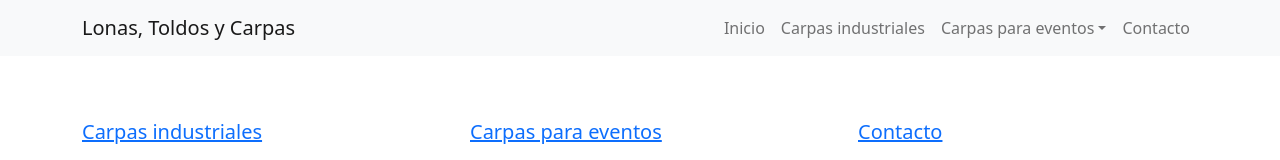
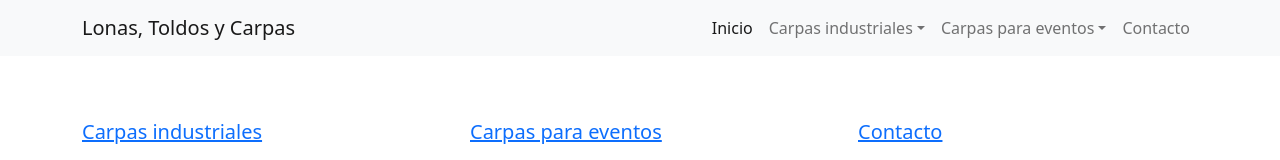
Before and after one commit to Comecacahuates/web-lotocasa, a Next.js app: page / in a window 1280 px wide. Shown: the top 160 px of the page. Built offline with nearby package versions, Linux system fonts and the light colour scheme.

Commit message:
Corrección de componente de la barra de navegación

```diff
--- a/components/navbar.tsx
+++ b/components/navbar.tsx
@@ -3,22 +3,17 @@ import Nav from "react-bootstrap/Nav";
 import Navbar from "react-bootstrap/Navbar";
 import NavDropdown from "react-bootstrap/NavDropdown";
 import Container from "react-bootstrap/Container";
+import { NavbarItem } from "../@types/pagestructure";
 
 import navbarItems from "../content/navbar.json";
 
-/**
- * Propiedades del componente de la barra de navegación
- */
+/** Propiedades del componente de la barra de navegación */
 export interface NavbarProps {
   /* Elemento activo */
   activeItem: string;
 }
 
-/**
- * Componente de la barra de navegación
- * @param {NavbarProps} props Propiedades
- * @returns Componente
- */
+/** Componente de la barra de navegación */
 export default function (props: NavbarProps) {
   /* Propiedades */
   const activeItem: string = props.activeItem;
@@ -34,17 +29,17 @@ export default function (props: NavbarProps) {
         {/* Elementos de la barra de navegación */}
         <Navbar.Collapse>
           <Nav className="ms-auto" activeKey={activeItem}>
-            {navbarItems.map((navbarItem: any, index: number) =>
-              navbarItem.isDropdown ? (
+            {navbarItems.map((navbarItem: NavbarItem, index: number) =>
+              navbarItem.subitems !== undefined ? (
                 <NavDropdown
                   key={index}
                   title={navbarItem.title}
-                  id={navbarItem.id}
+                  id={navbarItem.id || ""}
                   autoClose={true}
-                  active={navbarItem.route === activeItem}
+                  active={navbarItem.link === activeItem}
                 >
                   {navbarItem.subitems.map((subitem: any, index: number) => (
-                    <NavDropdown.Item key={index} href={subitem.route}>
+                    <NavDropdown.Item key={index} href={subitem.link}>
                       {subitem.title}
                     </NavDropdown.Item>
                   ))}
@@ -52,8 +47,8 @@ export default function (props: NavbarProps) {
               ) : (
                 <Nav.Link
                   key={index}
-                  href={navbarItem.route}
-                  active={navbarItem.route === activeItem}
+                  href={navbarItem.link}
+                  active={navbarItem.link === activeItem}
                 >
                   {navbarItem.title}
                 </Nav.Link>
```
